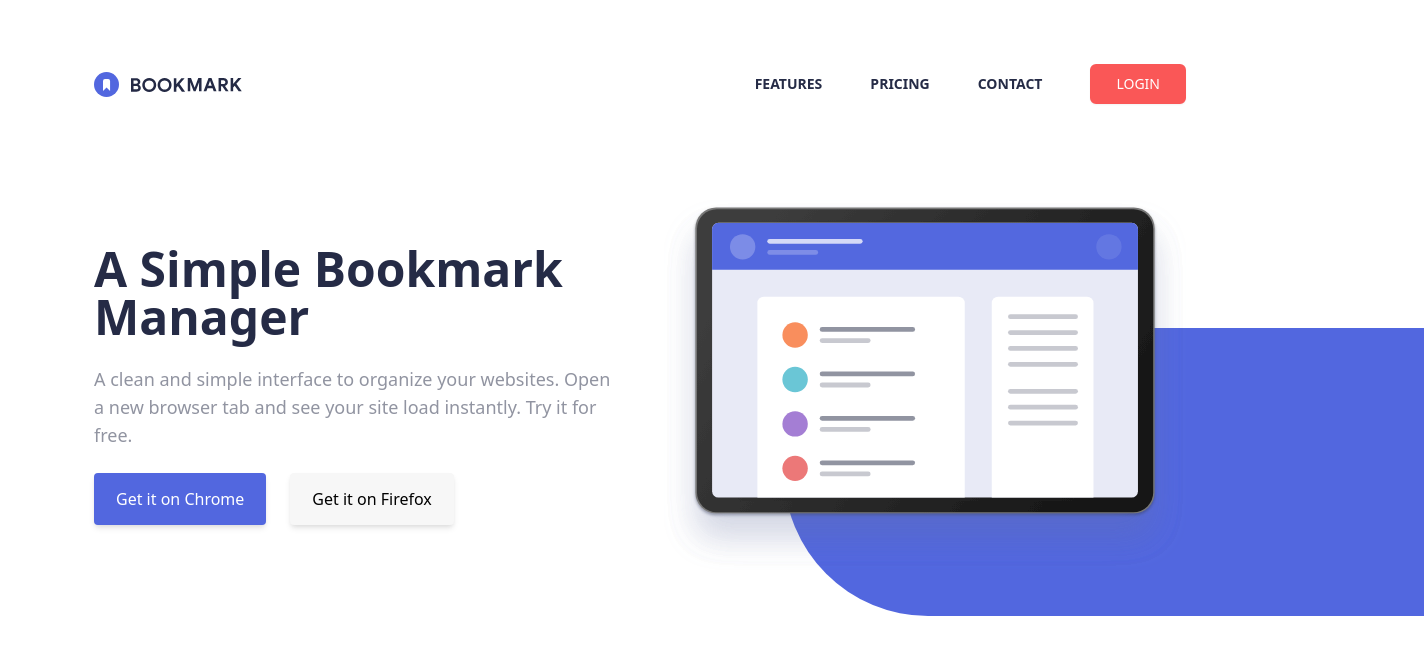
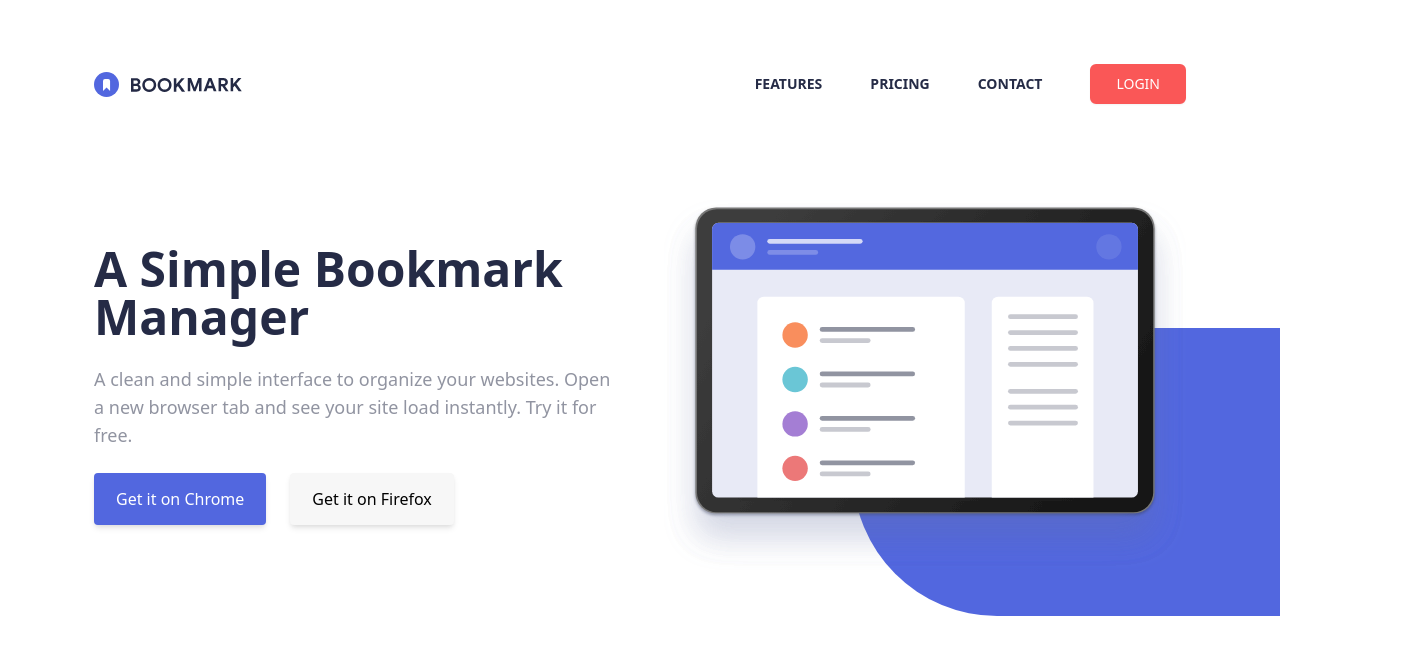
Before and after one commit to ebukaeze/bookmark-landing-page, a React (Create React App) app: page / in a window 1280 px wide. Shown: the top 654 px of the page, 1424 px wide, since content can reach past the window. Built offline with nearby package versions, Linux system fonts and the light colour scheme; the HTML template or start-up script is replaced by a standard one.

Commit message:
hero section

```diff
--- a/src/components/Main.js
+++ b/src/components/Main.js
@@ -21,7 +21,8 @@ const Main = () => {
                    <img className="w-5/6 h-5/6 sm:w-3/4 sm:h-3/4 md:w-full md:h-full" src={require("../assets/images/illustration-hero.svg").default} alt="hero"/>
                      </div>
             </div>
-            <div className="hidden md:block overflow-hidden bg-bookmark-purple rounded-l-full absolute top-32 right-0 w-2/4 h-72 lg:-bottom-24 lg:-right-36">
+            {/* Rounded Rectangle */}
+            <div className=" md:block overflow-hidden bg-bookmark-purple rounded-l-full absolute top-16 sm:top-32 right-0 w-2/4 sm:w-1/3 h-2/6 sm:h-72 lg:-bottom-24 lg:-right-0 ">
 
             </div>
         </section >
```
